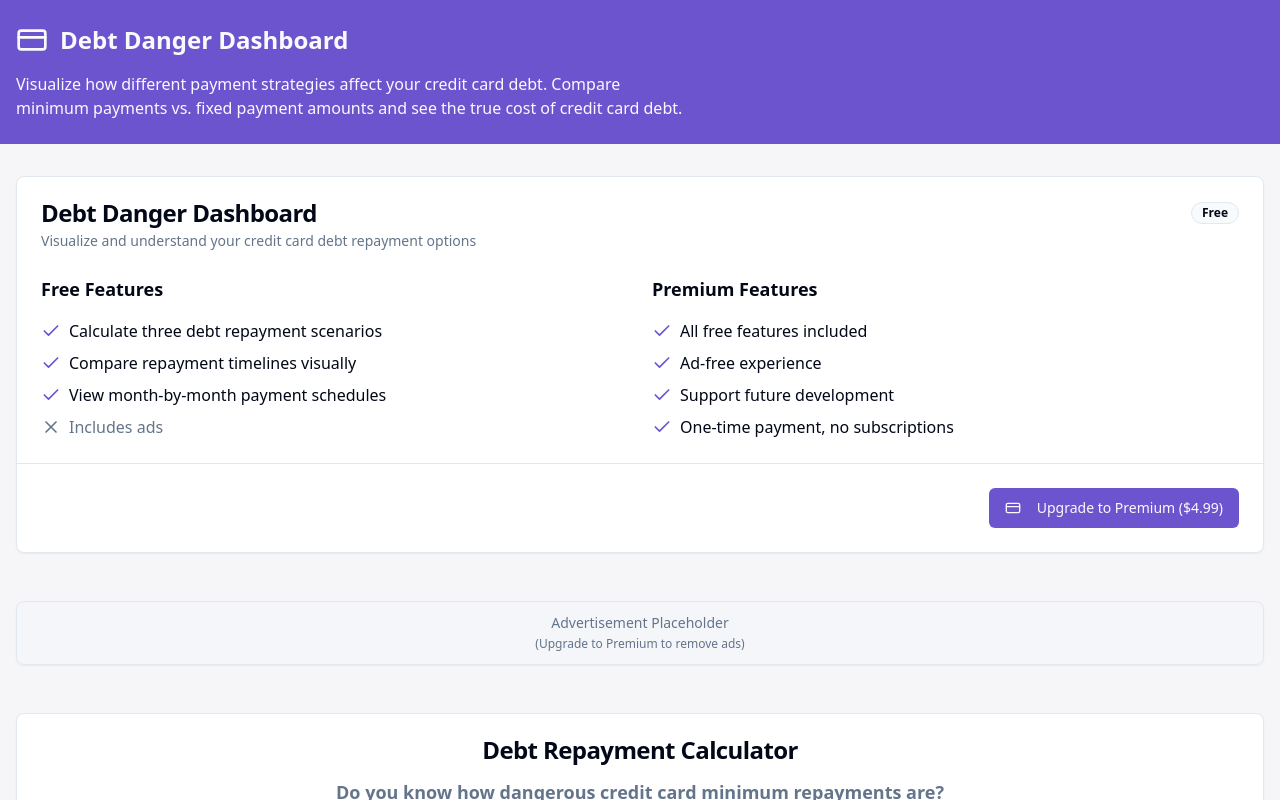
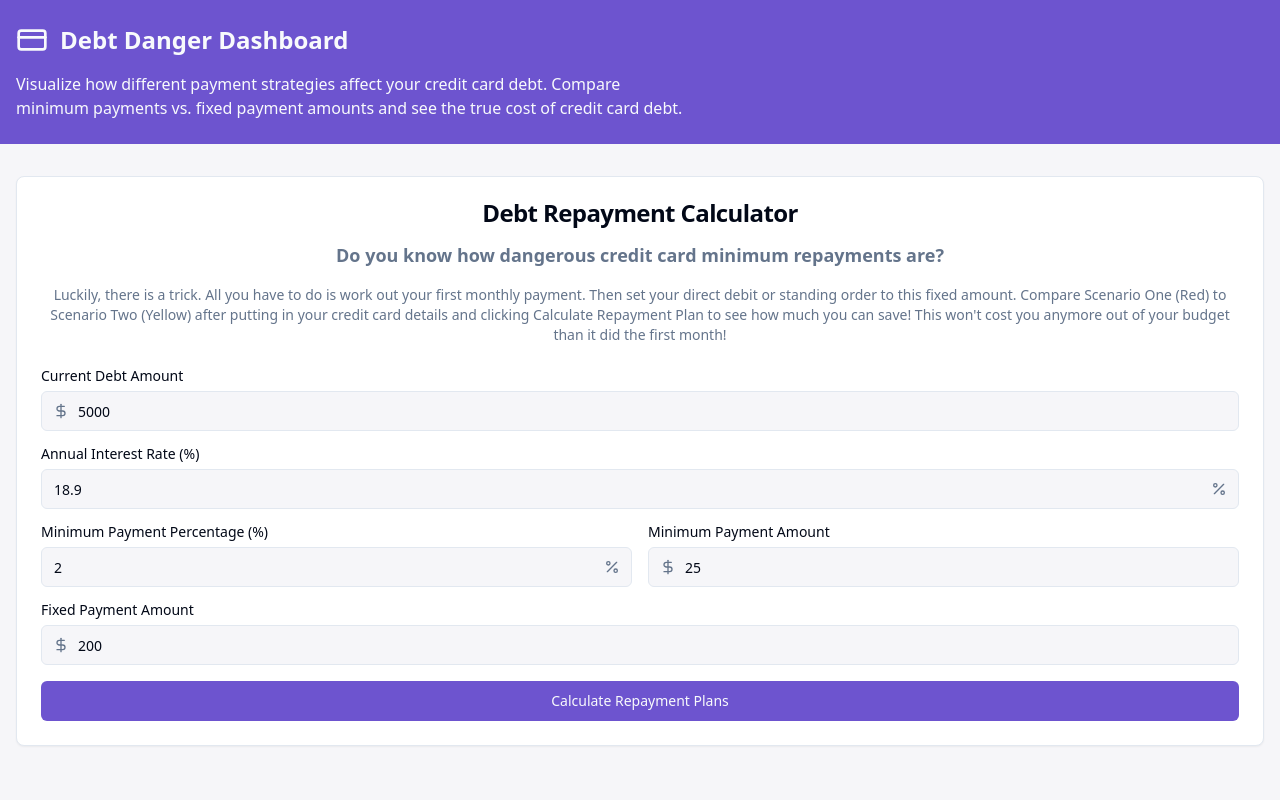
Before and after one commit to craigie-spec/debt-danger-dashboard, a React (Vite) app: page / in a window 1280 px wide. Shown: the top 800 px of the page. Built offline with nearby package versions, Linux system fonts and the light colour scheme.

Commit message:
Remove ad and premium features
Remove all ad placeholders and premium upgrade functionality.

```diff
--- a/src/pages/Index.tsx
+++ b/src/pages/Index.tsx
@@ -5,13 +5,10 @@ import DebtInputForm from "@/components/DebtInputForm";
 import DebtComparisonChart from "@/components/DebtComparisonChart";
 import DebtSummary from "@/components/DebtSummary";
 import PaymentSchedule from "@/components/PaymentSchedule";
-import PremiumFeatures from "@/components/PremiumFeatures";
-import AdPlaceholder from "@/components/AdPlaceholder";
 import { CreditCard } from "lucide-react";
 
 const Index = () => {
   const [scenarios, setScenarios] = useState<DebtScenario[]>([]);
-  const [isPremium, setIsPremium] = useState<boolean>(false);
   const [hasCalculated, setHasCalculated] = useState<boolean>(false);
 
   const handleCalculate = (input: DebtInput) => {
@@ -22,11 +19,6 @@ const Index = () => {
     } catch (error) {
       console.error("Calculation error:", error);
     }
-  };
-
-  const handlePurchasePremium = () => {
-    // In a real app, this would process payment
-    setIsPremium(true);
   };
 
   return (
@@ -46,26 +38,12 @@ const Index = () => {
 
       <main className="container mx-auto px-4 py-8">
         <div className="grid grid-cols-1 gap-6">
-          <PremiumFeatures
-            isPremium={isPremium}
-            onPurchasePremium={handlePurchasePremium}
-          />
-
-          {!isPremium && <AdPlaceholder className="h-16" />}
-
           <DebtInputForm onCalculate={handleCalculate} />
-
           {hasCalculated && (
             <>
               <DebtSummary scenarios={scenarios} />
-
-              {!isPremium && <AdPlaceholder className="h-16" />}
-
               <DebtComparisonChart scenarios={scenarios} />
-
               <PaymentSchedule scenarios={scenarios} />
-
-              {!isPremium && <AdPlaceholder className="h-16" />}
             </>
           )}
         </div>
```
